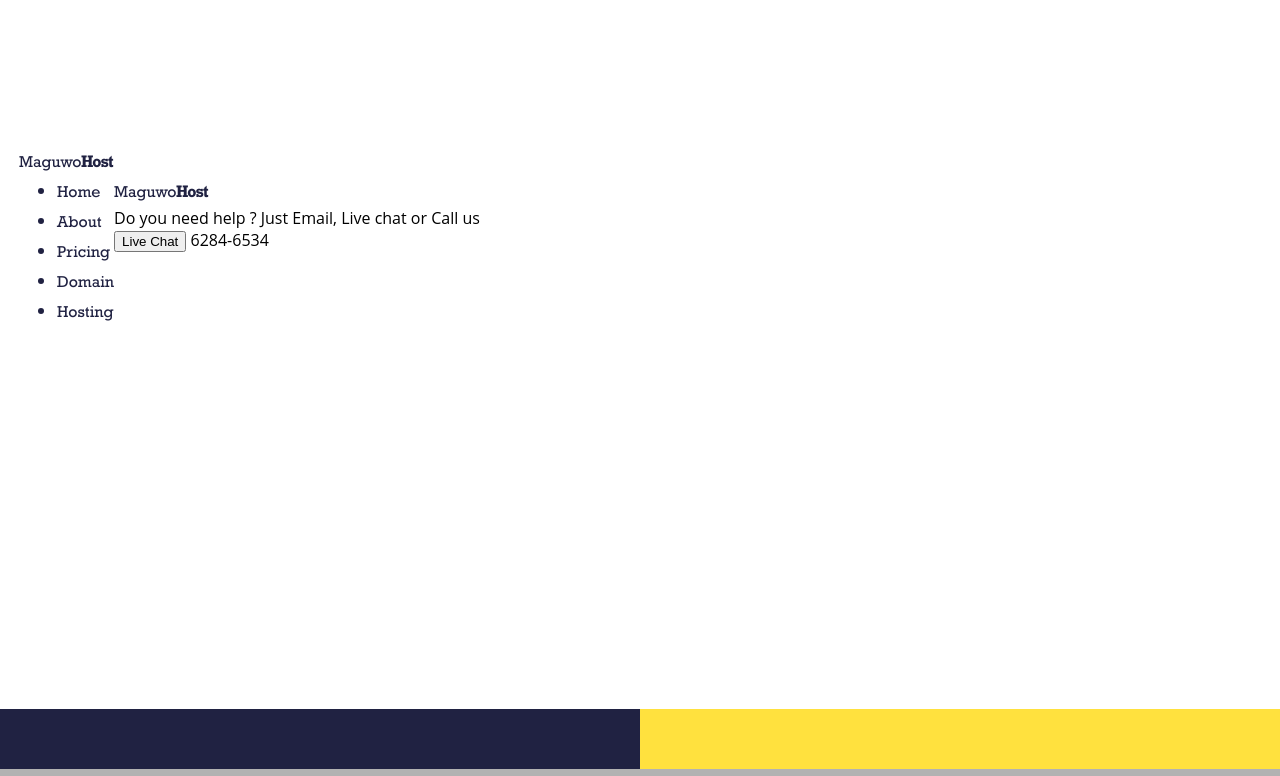
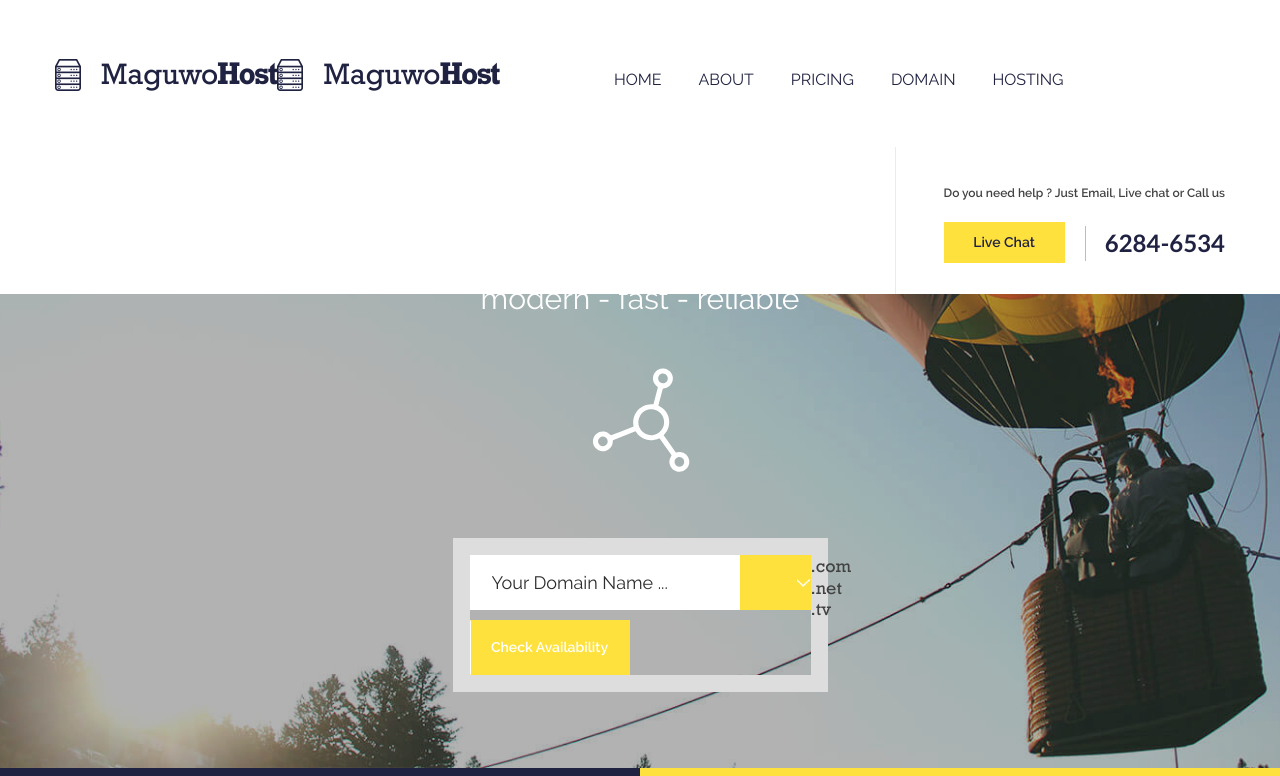
Before and after one commit to MrTymchuk/ceit_html_css, a plain HTML site: page MaguwoHost/index.html in a window 1280 px wide. Shown: the top 776 px of the page. Drawn offline with Linux system fonts and the light colour scheme.

Commit message:
Update style.css

```diff
--- a/MaguwoHost/styles/style.css
+++ b/MaguwoHost/styles/style.css
@@ -1,14 +1,5 @@
 /*begin main styles*/
 @import url("fonts.css");
-<<<<<<< HEAD
-*{
-	box-sizing:border-box;
-}
-
-body{
-	margin:147px 0 0 0;
-	font-family:'Open Sans',sans-serif;
-=======
 
 *{
 	box-sizing:border-box;
@@ -18,29 +9,15 @@ body{
 
 body{
 	font-family:"Rockwell";
->>>>>>> master
 	font-size:14px;
 	color:#424242;
-}
-
-<<<<<<< HEAD
-h1,h2,h3,h4,h5,h6{
-	font-family:'Rockwell',serif;
-  font-weight: 200;
-  padding: 0;
 }
 
 h2 {
   font-size: 48px;
   color:#fff;
-  margin: 0 0 28px 0;
-=======
-h2 {
-  font-size: 48px;
-  color:#fff;
   font-weight: 200;
   padding: 0 0 28px 0;
->>>>>>> master
 }
 a:hover{
 	text-decoration:none;
@@ -49,15 +26,9 @@ a:hover{
 .container{
 	width:1170px;
 	margin:0 auto;
-<<<<<<< HEAD
-	padding:0;
-}
-
-=======
 }
 
 .screen .container:after,
->>>>>>> master
 .row:after,
 .header-number:after,
 .container:after{
@@ -71,22 +42,8 @@ a:hover{
 }
 
 .row{
-<<<<<<< HEAD
-	margin:0 -15px;
-}
-
-.col{
-	float:left;
-	width:calc(50% - 30px);
-	height:50px;
-	background-color:#000;
-	margin:0 15px;
-}
-
-=======
 	margin:0;
 }
->>>>>>> master
 /*end main styles*/
 
 /*begin header*/
@@ -101,29 +58,11 @@ a:hover{
 }
 
 .header .logo-content {
-<<<<<<< HEAD
- padding: 0;
- margin: 0;
-=======
  padding: 59px 0 56px 0;
->>>>>>> master
  float: left;
 }
 
 .header .logo{
-<<<<<<< HEAD
-    float: left;
-    margin: 64px 106px 60px 0;
-}
-
-.header .logo b {
-   font-family: "Rockwell";
-   font-weight: bold;
-}
-
-.header .logo-img {
-	margin: 59px 19px 57px 0;
-=======
   padding: 0 0 0 20px;
 }
 
@@ -133,7 +72,6 @@ a:hover{
 }
 
 .header .logo-img {
->>>>>>> master
 	width: 26px;
 	height: 32px;
 	float:left;
@@ -143,18 +81,10 @@ a:hover{
 
 .header a {
 	text-decoration:none;
-<<<<<<< HEAD
-    font-size:30px;
-    font-family:"Rockwell";
-    font-weight: lighter;
-    color:#202242;
-    line-height:0.8;
-=======
   font-size:30px;
   font-weight: lighter;
   color:#202242;
   line-height:30px;
->>>>>>> master
 }
 
 .header a:hover,
@@ -164,22 +94,9 @@ a:hover{
   color:#202242;
 }
 
-<<<<<<< HEAD
-.header-nav {
-	float: left;
-	margin: 71px 0 57px 0;
-}
-
-.header .nav{
-	float:left;
-	padding:0;
-	margin:0;
-	line-height:0;
-=======
 .header .nav{
 	float:left;
   margin: 70px 51px 57px 114px;
->>>>>>> master
 }
 
 .header .nav li{
@@ -215,39 +132,21 @@ a:hover{
 
 .header-contact {
   float: right;
-<<<<<<< HEAD
-  margin: 36px 0 30px 0;
-=======
->>>>>>> master
 }
 
  .big-border {
   border-left: 1px solid #ebebeb;
-<<<<<<< HEAD
-  margin: 0;
-  padding: 37px 0 0 46px;
-=======
   padding: 39px 0 0 48px;
->>>>>>> master
 }
 
 .small-border {
   border-left: 1px solid #babbc4;
-<<<<<<< HEAD
-  height: 34px;
-  margin: 4px 0 0 20px;
-=======
   height: 35px;
   margin: 4px 0 0 0;
->>>>>>> master
 }
 
 .help-number {
   display: block;
-<<<<<<< HEAD
-  padding: 3px 9px 0 1px;
-=======
->>>>>>> master
   font-family:'Raleway',sans-serif;
   font-weight: 600;
   font-size: 12px;
@@ -264,13 +163,8 @@ a:hover{
   font-family: "Raleway";
   color:#202242;
   font-weight: 600;
-<<<<<<< HEAD
-  line-height: 36px;
-  width: 124px;
-=======
   line-height: 39px;
   width: 121px;
->>>>>>> master
   border: 1px solid #ffe13e;
   background: #ffe13e;
   -webkit-font-smoothing: antialiased;
@@ -287,96 +181,54 @@ a:hover{
 
 .header-number .btn:hover,
                .btn:focus
-<<<<<<< HEAD
-{ line-height: 36px; }
-=======
 { line-height: 39px; }
->>>>>>> master
 
 .number {
   display: block;
   float: right;
-<<<<<<< HEAD
-  font-size: 26px;
-  font-family: "Lato";
-  font-weight: bold;
-  color:#202242;
-  padding: 0 0 0 17px;
-}
-
-=======
   font-size: 24px;
   font-family: "Lato";
   font-weight: bold;
   color:#202242;
   padding: 0 0 0 19px;
 }
->>>>>>> master
 /*end header*/
 
 /* Screen splash */
 
 .screen.__splash{
   position:relative;
-<<<<<<< HEAD
-  height:calc(100vh - 147px);
-	background:url(../images/splash__bg.jpg) no-repeat center 147px fixed;
-=======
 	background:url(../images/splash__bg.jpg) no-repeat center center fixed;
->>>>>>> master
   -webkit-background-size:cover;
   -moz-background-size:cover;
   -o-background-size:cover;
   background-size:cover;
-<<<<<<< HEAD
-  min-height: 530px;
-  max-height: 780px;
-=======
   min-height: 768px;
   max-height: 980px;
->>>>>>> master
 }
 
 .screen.__splash .container{
 	position:relative;
-<<<<<<< HEAD
-	height:100%;
-=======
   top: 50%;
   transform: translateY(-50%);
->>>>>>> master
   z-index: 9;
 }
 
 .screen.__splash .darken {
   background: rgba(0, 0, 0, 0.3);
     position: absolute;
-<<<<<<< HEAD
-    top: 0;
-    right: 0;
-    bottom: 0;
-    left: 0;
-=======
     top: 0; right: 0;
     bottom: 0; left: 0;
->>>>>>> master
     z-index: 8;
 }
 
 .splash-web-info {
   position:absolute;
   text-align: center;
-<<<<<<< HEAD
-  margin: 0 auto 0 auto;
-  padding: 20px 0;
-  height:100%;
-  width:calc(100% - 100px);
-=======
   margin: 0 auto;
   padding: 167px 0;
   height:100%;
   width:100%;
->>>>>>> master
   background-size:cover;
 }
 
@@ -385,11 +237,7 @@ a:hover{
   font-weight: 300;
   font-size: 30px;
   color: #fff;
-<<<<<<< HEAD
-  margin: 0 0 42px 0;
-=======
   padding: 0 0 47px 0;
->>>>>>> master
 }
 
 .icon-circle {
@@ -410,13 +258,8 @@ a:hover{
 }
 
 .splash-domain input[type=text]  {
-<<<<<<< HEAD
-  padding: 0px 20px;
-  height: 57px;
-=======
   padding: 2px 0 0 22px;
   height: 55px;
->>>>>>> master
   font-size: 18px;
   width: 270px;
   border: none;
@@ -456,13 +299,8 @@ select:focus {
   background-repeat: no-repeat;
   border: 0;
   border-radius: 0;
-<<<<<<< HEAD
-  height: 57px;
-  padding: 0 40px 0 25px;
-=======
   height: 55px;
   padding: 0 47px 0 24px;
->>>>>>> master
   /* for FF */
   -moz-appearance: none;
   text-indent: 0.01px;
@@ -481,31 +319,22 @@ select:focus {
   font-size: 18px;
 }
 
-<<<<<<< HEAD
-=======
 .splash-domain select.input-select::after {
   content: '';
   position: absolute;
     background: green;
     left: 20px; bottom: -11px;
     width: 20px; height: 20px;
-   transform: rotate(45deg); /* Поворачиваем на 45º */
+   transform: rotate(45deg); /* ÐŸÐ¾Ð²Ð¾Ñ€Ð°Ñ‡Ð¸Ð²Ð°ÐµÐ¼ Ð½Ð° 45Âº */
     -webkit-transform: rotate(45deg);
     z-index: 9999;
 }
 
->>>>>>> master
 .btn-domain {
   color:#fff;
   font-size: 14px;
   width: 160px;
-<<<<<<< HEAD
-  line-height: 55px;
-  padding: 0;
-  margin:0;
-=======
   line-height: 53px;
->>>>>>> master
   outline: none;
   border-left:1px solid #fff;
 }
@@ -513,11 +342,7 @@ select:focus {
 .btn-domain:hover,
 .btn-domain:focus {
   border: none;
-<<<<<<< HEAD
-  line-height: 57px;
-=======
   line-height: 55px;
->>>>>>> master
   transition: none;
 }
 
@@ -525,11 +350,7 @@ select:focus {
 
 .screen.__service{
   position:relative;
-<<<<<<< HEAD
-  min-height: 530px;
-=======
   min-height: 652px;
->>>>>>> master
   max-height: 780px;
 }
 
@@ -541,34 +362,18 @@ select:focus {
 
 .screen.__service .color {
   position: absolute;
-<<<<<<< HEAD
-  top: 0;
-  bottom: 0;
-  z-index: 5;
-=======
   top: 0; bottom: 0;
   z-index: 5;
   width: 50%;
->>>>>>> master
 }
 
 .screen.__service .color.blue {
   background: #202242;
-<<<<<<< HEAD
-    right: 50%;
-    left: 0;
-}
-.screen.__service .color.yellow {
-  background: #ffe13e;
-    right: 0;
-    left: 50%;
-=======
   left: 0;
 }
 .screen.__service .color.yellow {
   background: #ffe13e;
   right: 0;
->>>>>>> master
 }
 
 .icon-webhost {
@@ -587,24 +392,14 @@ select:focus {
 }
 
 .screen.__service .content {
-<<<<<<< HEAD
-    padding: 0px 35px 0px 85px;
-=======
     padding: 90px 80px 0 70px;
->>>>>>> master
     width: 100%;
 }
 
 .screen.__service h2 {
-<<<<<<< HEAD
-    margin: 50px 0 0 0;
-        font-family: 'Raleway', sans-serif;
-    font-weight: bold;
-=======
     padding: 40px 0 10px 0;
     font-family: 'Raleway', sans-serif;
     font-weight: normal;
->>>>>>> master
     font-size: 36px;
     color: #fff;
 }
@@ -614,30 +409,18 @@ select:focus {
     font-weight: normal;
     color: white;
     font-size: 14px;
-<<<<<<< HEAD
-    line-height: 2;
-=======
     line-height: 25px;
->>>>>>> master
 }
 
 .screen.__service .btn-more {
     display: inline-block;
     border: 3px solid #fff;
     color: #fff;
-<<<<<<< HEAD
-    padding: 16px 55px;
-    margin: 20px 0;
-    text-decoration: none;
-    font-size: 14px;
-    line-height: 14px;
-=======
     padding: 16px 53px;
     margin: 31px 0;
     text-decoration: none;
     font-size: 18px;
     line-height: 18px;
->>>>>>> master
     background: none;
     transition: .5s ease;
 
@@ -646,12 +429,6 @@ select:focus {
     background: rgba(255, 255,255, 0.3);
 }
 /* other */
-<<<<<<< HEAD
-.col-50 {
-  width: 50%;
-}
-
-=======
 .col-6 {
   width: 50%;
 }
@@ -659,7 +436,6 @@ select:focus {
 .col-3 {
   width: 33.33333333%;
 }
->>>>>>> master
 .left {
   float: left;
 }
```
